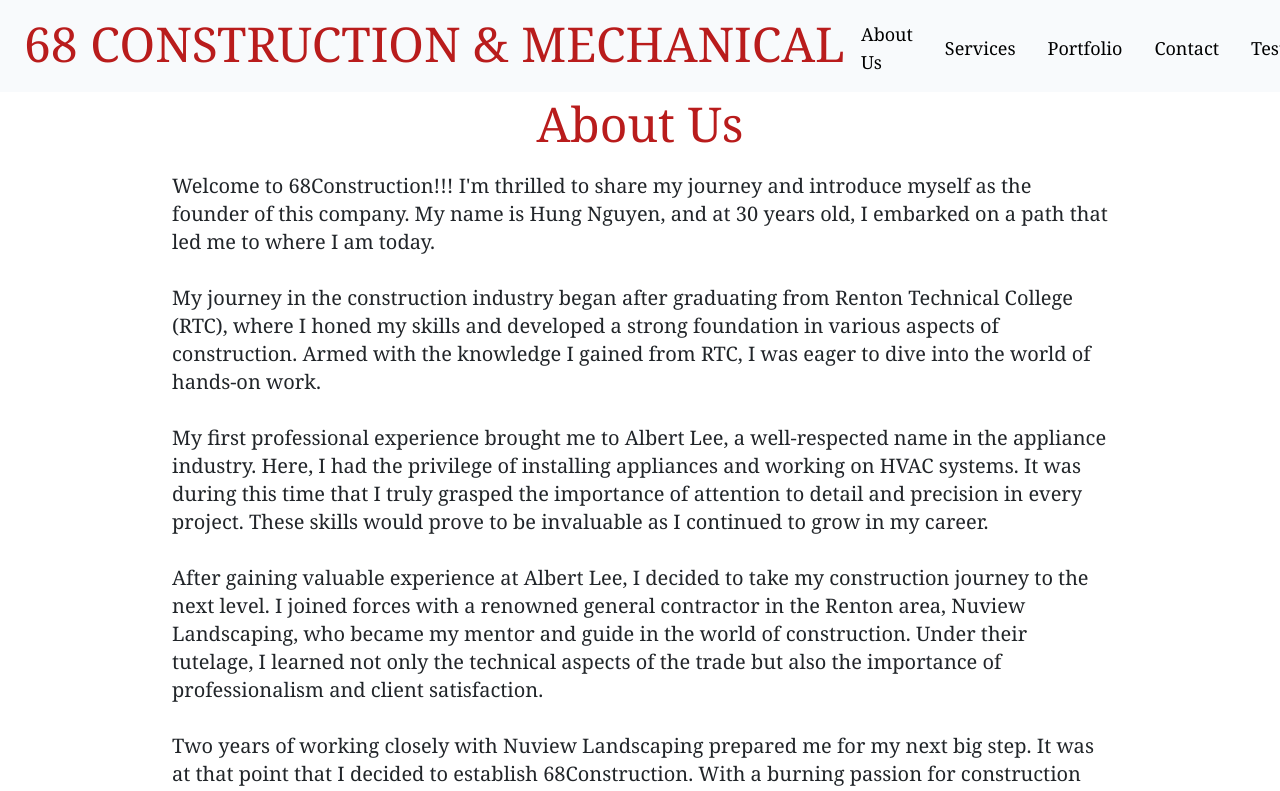
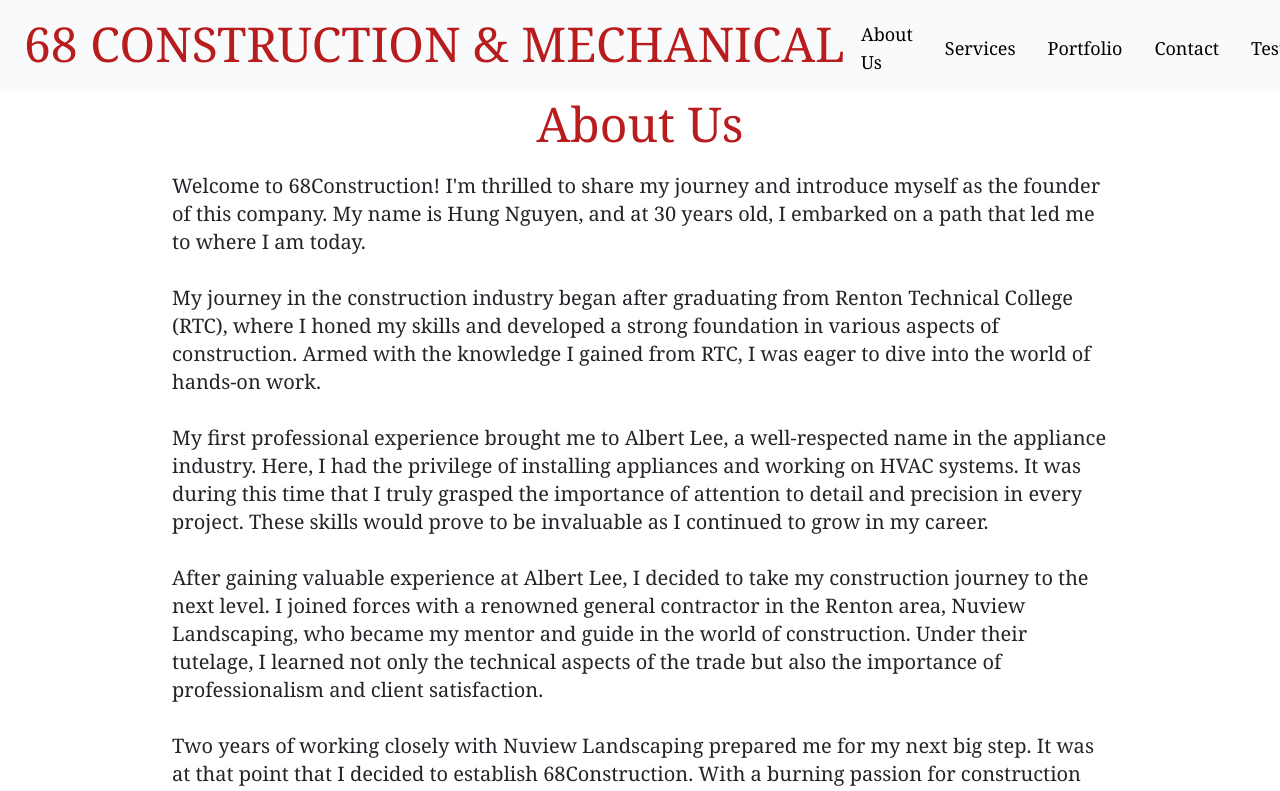
Before and after one commit to briancaow/68construction, a Next.js app: page /AboutUs in a window 1280 px wide. Shown: the top 791 px of the page. Built offline with nearby package versions, Linux system fonts and the light colour scheme.

Commit message:
Removed exclamation marks

```diff
--- a/src/components/About.tsx
+++ b/src/components/About.tsx
@@ -6,7 +6,7 @@ export default function About() {
       <h2 className="text-5xl">About Us</h2>
       <div className="max-w-[1000px] flex flex-col justify-center space-y-4 items-center lg:px-4">
         <p className="lg:px-4 text-xl">
-          Welcome to 68Construction!!! I&apos;m thrilled to share my journey and
+          Welcome to 68Construction! I&apos;m thrilled to share my journey and
           introduce myself as the founder of this company. My name is Hung
           Nguyen, and at 30 years old, I embarked on a path that led me to where
           I am today. <br />
```
